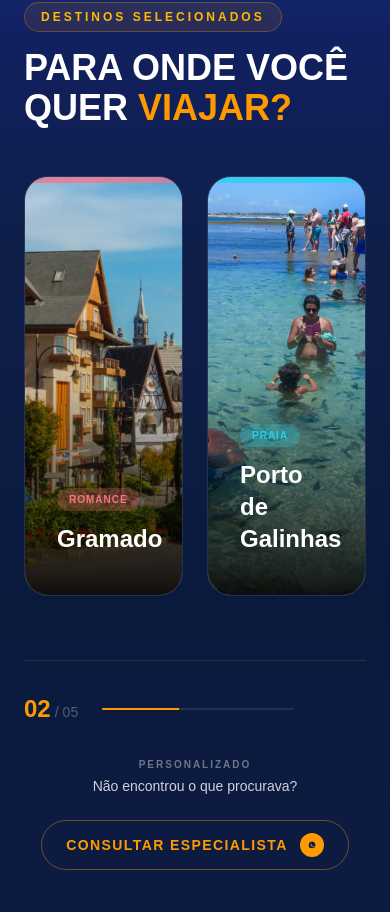
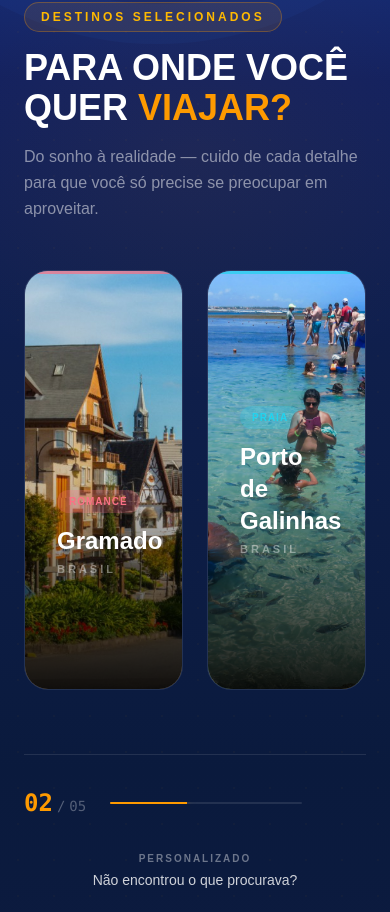
Before and after one commit to SamuelLopesRocha/partiuuferias, a Next.js app: page / in a window 390 px wide. Shown: the part 1035-1947 px from the top of the page. Built offline with nearby package versions, Linux system fonts and the light colour scheme.

Commit message:
Fundo e detalhes

```diff
--- a/app/components/Navbar.tsx
+++ b/app/components/Navbar.tsx
@@ -1,4 +1,3 @@
-/* eslint-disable @next/next/no-img-element */
 "use client"
 
 import { useState, useEffect } from "react"
--- a/app/components/Viagens.tsx
+++ b/app/components/Viagens.tsx
@@ -61,61 +61,124 @@ const destinations = [
     },
 ]
 
-const GAP = 24;
+const GAP = 24
+const INTERVAL = 4000
 
 export default function Viagens() {
-    const [currentIndex, setCurrentIndex] = useState(0);
-    const [paused, setPaused] = useState(false);
+    const [currentIndex, setCurrentIndex] = useState(0)
+    const [paused, setPaused] = useState(false)
+    const maxIndex = destinations.length - 2
 
-    const maxIndex = destinations.length - 2;
+    useEffect(() => {
+        const id = "viagens-kf"
+        if (document.getElementById(id)) return
+        const s = document.createElement("style")
+        s.id = id
+        s.textContent = `@keyframes fillBar { from { width: 0%; } to { width: 100%; } }`
+        document.head.appendChild(s)
+        return () => { document.getElementById(id)?.remove() }
+    }, [])
 
     const handleNext = () => {
-        setCurrentIndex((prev) => (prev < maxIndex ? prev + 1 : 0));
-        resetPause();
-    };
-
+        setCurrentIndex((prev) => (prev < maxIndex ? prev + 1 : 0))
+        resetPause()
+    }
     const handlePrev = () => {
-        setCurrentIndex((prev) => (prev > 0 ? prev - 1 : maxIndex));
-        resetPause();
-    };
-
+        setCurrentIndex((prev) => (prev > 0 ? prev - 1 : maxIndex))
+        resetPause()
+    }
     const resetPause = () => {
-        setPaused(true);
-        setTimeout(() => setPaused(false), 5000);
-    };
+        setPaused(true)
+        setTimeout(() => setPaused(false), 5000)
+    }
 
     useEffect(() => {
-        if (paused) return;
-        const interval = setInterval(handleNext, 4000);
-        return () => clearInterval(interval);
-    }, [paused, currentIndex]);
+        if (paused) return
+        const interval = setInterval(handleNext, INTERVAL)
+        return () => clearInterval(interval)
+        // eslint-disable-next-line react-hooks/exhaustive-deps
+    }, [paused, currentIndex])
 
     return (
         <section
             id="viagens"
             className="relative overflow-hidden py-24 md:py-32"
             style={{
-                background: "linear-gradient(to bottom, #1a3380 0%, #112060 12%, #0F1F4B 30%, #0a1a3d 65%, #0d1b40 100%)",
+                background: "linear-gradient(to bottom, #1a3380 0%, #112060 15%, #0F1F4B 40%, #0a1a3d 75%, #0d1b40 100%)",
             }}
         >
-            <style>{`
-                @keyframes fillBar { from { width: 0%; } to { width: 100%; } }
-            `}</style>
+            {/* Ondas decorativas */}
+            <div className="pointer-events-none absolute -left-[120px] top-[2px] -translate-y-[85%] w-[520px] h-[520px] rounded-full border-[60px] border-blue-500/10" />
+            <div className="pointer-events-none absolute -left-[182px] top-[2px] -translate-y-[80%] w-[680px] h-[680px] rounded-full border-[40px] border-blue-500/5" />
 
-            <div className="max-w-6xl mx-auto px-6">
-                <div className="mb-12">
+            {/* pontilhado sutil */}
+            <div
+                className="pointer-events-none absolute inset-0 opacity-[0.03]"
+                style={{
+                    backgroundImage: "radial-gradient(circle, #F59E0B 1px, transparent 1px)",
+                    backgroundSize: "36px 36px",
+                }}
+            />
+            {/* brilho âmbar central */}
+            <div className="pointer-events-none absolute left-1/2 top-0 h-[500px] w-[700px] -translate-x-1/2
+        bg-[radial-gradient(ellipse,_rgba(245,158,11,0.06)_0%,_transparent_65%)]" />
+
+            <div className="max-w-6xl mx-auto px-6 relative z-10">
+
+                {/* cabeçalho com motion de entrada */}
+                <motion.div
+                    className="mb-12"
+                    initial={{ opacity: 0, y: 32 }}
+                    whileInView={{ opacity: 1, y: 0 }}
+                    viewport={{ once: false, margin: "-80px" }}
+                    transition={{ duration: 0.7, ease: "easeOut" }}
+                >
                     <span className="mb-4 inline-block rounded-full border border-amber-500/30 bg-amber-500/10 px-4 py-1.5 text-xs font-bold uppercase tracking-[3px] text-amber-400">
                         Destinos Selecionados
                     </span>
-                    <h2 className="text-4xl md:text-5xl font-black text-white uppercase mb-4" style={{ fontFamily: 'Montserrat, sans-serif' }}>
-                        Para onde você quer <span className="text-amber-500">viajar?</span>
+                    <h2
+                        className="text-4xl md:text-5xl font-black text-white uppercase mb-4"
+                        style={{ fontFamily: "Montserrat, sans-serif" }}
+                    >
+                        Para onde você quer{" "}
+                        <span className="text-amber-500">viajar?</span>
                     </h2>
-                </div>
+                    <p className="max-w-[520px] text-base text-white/50 leading-relaxed">
+                        Do sonho à realidade — cuido de cada detalhe para que você só precise se preocupar em aproveitar.
+                    </p>
+                </motion.div>
 
-                <div className="relative group mb-16">
+                {/* carrossel com motion de entrada */}
+                <motion.div
+                    className="relative group mb-16"
+                    initial={{ opacity: 0, y: 40 }}
+                    whileInView={{ opacity: 1, y: 0 }}
+                    viewport={{ once: false, margin: "-60px" }}
+                    transition={{ duration: 0.7, delay: 0.15, ease: "easeOut" }}
+                    onMouseEnter={() => setPaused(true)}
+                    onMouseLeave={() => setPaused(false)}
+                >
                     {/* Setas */}
-                    <button onClick={handlePrev} className="absolute -left-6 top-1/2 -translate-y-1/2 z-30 w-12 h-12 bg-white rounded-full shadow-2xl flex items-center justify-center text-black opacity-0 group-hover:opacity-100 transition-all hover:scale-110 border border-gray-100"><svg className="w-6 h-6" fill="none" stroke="currentColor" viewBox="0 0 24 24"><path strokeLinecap="round" strokeLinejoin="round" strokeWidth="2" d="M15 19l-7-7 7-7" /></svg></button>
-                    <button onClick={handleNext} className="absolute -right-6 top-1/2 -translate-y-1/2 z-30 w-12 h-12 bg-white rounded-full shadow-2xl flex items-center justify-center text-black opacity-0 group-hover:opacity-100 transition-all hover:scale-110 border border-gray-100"><svg className="w-6 h-6" fill="none" stroke="currentColor" viewBox="0 0 24 24"><path strokeLinecap="round" strokeLinejoin="round" strokeWidth="2" d="M9 5l7 7-7 7" /></svg></button>
+                    <button
+                        onClick={handlePrev}
+                        className="absolute -left-6 top-1/2 -translate-y-1/2 z-30 w-12 h-12 bg-white rounded-full
+              shadow-2xl flex items-center justify-center text-[#0F1F4B]
+              opacity-0 group-hover:opacity-100 transition-all hover:scale-110 border border-gray-100 cursor-pointer"
+                    >
+                        <svg className="w-6 h-6" fill="none" stroke="currentColor" viewBox="0 0 24 24">
+                            <path strokeLinecap="round" strokeLinejoin="round" strokeWidth="2" d="M15 19l-7-7 7-7" />
+                        </svg>
+                    </button>
+                    <button
+                        onClick={handleNext}
+                        className="absolute -right-6 top-1/2 -translate-y-1/2 z-30 w-12 h-12 bg-white rounded-full
+              shadow-2xl flex items-center justify-center text-[#0F1F4B]
+              opacity-0 group-hover:opacity-100 transition-all hover:scale-110 border border-gray-100 cursor-pointer"
+                    >
+                        <svg className="w-6 h-6" fill="none" stroke="currentColor" viewBox="0 0 24 24">
+                            <path strokeLinecap="round" strokeLinejoin="round" strokeWidth="2" d="M9 5l7 7-7 7" />
+                        </svg>
+                    </button>
 
                     <div className="overflow-hidden">
                         <motion.div
@@ -127,79 +190,118 @@ export default function Viagens() {
                             {destinations.map((dest, idx) => (
                                 <motion.a
                                     key={idx}
-                                    href={`https://api.whatsapp.com/send?phone=5511980127335&text=Quero%20viajar%20para%20${dest.name}`}
+                                    href={`https://api.whatsapp.com/send?phone=5511980127335&text=Quero%20viajar%20para%20${encodeURIComponent(dest.name)}`}
                                     target="_blank"
-                                    className="relative shrink-0 group/card rounded-3xl overflow-hidden border border-white/10"
+                                    rel="noopener noreferrer"
+                                    className="relative shrink-0 group/card rounded-3xl overflow-hidden border border-white/10
+                    hover:border-white/30 transition-all duration-300"
                                     style={{ width: `calc(50% - ${GAP / 2}px)`, height: 420 }}
+                                    whileHover={{ y: -6 }}
+                                    transition={{ duration: 0.3 }}
                                 >
-                                    <img src={dest.image} alt={dest.name} className="absolute inset-0 w-full h-full object-cover transition-transform duration-700 group-hover/card:scale-110" />
+                                    <img
+                                        src={dest.image}
+                                        alt={dest.name}
+                                        className="absolute inset-0 w-full h-full object-cover transition-transform duration-700 group-hover/card:scale-110"
+                                        draggable={false}
+                                    />
                                     <div className="absolute inset-0 bg-gradient-to-t from-black/90 via-black/20 to-transparent" />
+
+                                    {/* brilho colorido no hover */}
+                                    <div
+                                        className="absolute inset-x-0 bottom-0 h-1/2 opacity-0 group-hover/card:opacity-100 transition-opacity duration-300"
+                                        style={{ background: `linear-gradient(to top, ${dest.accentDim}, transparent)` }}
+                                    />
+
                                     <div className="absolute inset-0 flex flex-col justify-end p-8">
-                                        <span className="text-[10px] font-black uppercase tracking-widest mb-3 px-3 py-1 rounded-full self-start" style={{ backgroundColor: dest.accentDim, color: dest.accent }}>{dest.tag}</span>
-                                        <h3 className="text-2xl font-black text-white mb-2">{dest.name}</h3>
-                                        <p className="text-sm text-white/60 leading-relaxed max-h-0 opacity-0 group-hover/card:max-h-24 group-hover/card:opacity-100 transition-all duration-500 overflow-hidden">{dest.description}</p>
+                                        <span
+                                            className="text-[10px] font-black uppercase tracking-widest mb-3 px-3 py-1 rounded-full self-start"
+                                            style={{ backgroundColor: dest.accentDim, color: dest.accent }}
+                                        >
+                                            {dest.tag}
+                                        </span>
+                                        <h3 className="text-2xl font-black text-white mb-1" style={{ fontFamily: "Montserrat, sans-serif" }}>
+                                            {dest.name}
+                                        </h3>
+                                        <p className="text-[11px] font-bold uppercase tracking-[3px] text-white/40 mb-2">
+                                            {dest.country}
+                                        </p>
+                                        <p className="text-sm text-white/70 leading-relaxed max-h-0 opacity-0 group-hover/card:max-h-24 group-hover/card:opacity-100 transition-all duration-500 overflow-hidden">
+                                            {dest.description}
+                                        </p>
+                                        <div
+                                            className="mt-3 flex items-center gap-2 text-sm font-bold opacity-0 translate-y-2 group-hover/card:opacity-100 group-hover/card:translate-y-0 transition-all duration-300"
+                                            style={{ color: dest.accent }}
+                                        >
+                                            <span>Quero ir para {dest.name}</span>
+                                            <span>→</span>
+                                        </div>
                                     </div>
-                                    <div className="absolute top-0 left-0 right-0 h-1.5 opacity-70" style={{ backgroundColor: dest.accent }} />
+
+                                    {/* linha colorida no topo */}
+                                    <div
+                                        className="absolute top-0 left-0 right-0 h-[3px]"
+                                        style={{ backgroundColor: dest.accent, opacity: 0.7 }}
+                                    />
                                 </motion.a>
                             ))}
                         </motion.div>
                     </div>
-                </div>
+                </motion.div>
 
-                {/* --- SEÇÃO MELHORADA: PROGRESSO / OUTROS --- */}
-                <div className="flex flex-col md:flex-row items-center justify-between gap-8 pt-8 border-t border-white/10">
-
-                    {/* Lado Esquerdo: Contador e Barra de Progresso */}
+                {/* rodapé do carrossel com motion de entrada */}
+                <motion.div
+                    className="flex flex-col md:flex-row items-center justify-between gap-8 pt-8 border-t border-white/10"
+                    initial={{ opacity: 0, y: 20 }}
+                    whileInView={{ opacity: 1, y: 0 }}
+                    viewport={{ once: false }}
+                    transition={{ duration: 0.6, delay: 0.25, ease: "easeOut" }}
+                >
+                    {/* Contador + barra */}
                     <div className="flex items-center gap-6 w-full md:w-auto">
                         <div className="flex items-baseline gap-1 font-mono text-white">
-                            <span className="text-2xl font-black text-amber-500">{(currentIndex + 1).toString().padStart(2, '0')}</span>
+                            <span className="text-2xl font-black text-amber-500">
+                                {(currentIndex + 1).toString().padStart(2, "0")}
+                            </span>
                             <span className="text-white/30 text-sm">/</span>
-                            <span className="text-white/30 text-sm">{(maxIndex + 1).toString().padStart(2, '0')}</span>
+                            <span className="text-white/30 text-sm">
+                                {(maxIndex + 1).toString().padStart(2, "0")}
+                            </span>
                         </div>
 
                         <div className="relative h-[2px] w-48 bg-white/10 rounded-full overflow-hidden">
-                            {/* Trilho de Fundo */}
                             <motion.div
                                 className="absolute top-0 left-0 h-full bg-amber-500 shadow-[0_0_10px_rgba(245,158,11,0.5)]"
                                 initial={false}
-                                animate={{
-                                    width: `${((currentIndex + 1) / (maxIndex + 1)) * 100}%`
-                                }}
+                                animate={{ width: `${((currentIndex + 1) / (maxIndex + 1)) * 100}%` }}
                                 transition={{ type: "spring", stiffness: 100, damping: 20 }}
                             />
-                            {/* Brilho do Autoplay */}
                             {!paused && (
                                 <div
-                                    className="absolute top-0 left-0 h-full bg-white/40"
-                                    style={{
-                                        width: '100%',
-                                        animation: `fillBar 4000ms linear infinite`
-                                    }}
+                                    className="absolute top-0 left-0 h-full bg-white/30"
+                                    style={{ animation: `fillBar ${INTERVAL}ms linear infinite` }}
                                 />
                             )}
                         </div>
                     </div>
 
-                    {/* Lado Direito: Chamada para Ação */}
+                    {/* CTA */}
                     <div className="flex flex-col md:flex-row items-center gap-6">
                         <div className="text-center md:text-right">
                             <p className="text-white/40 text-[10px] font-bold uppercase tracking-[2px] mb-1">Personalizado</p>
                             <p className="text-white/80 text-sm font-medium">Não encontrou o que procurava?</p>
                         </div>
-
                         <a
                             href="https://api.whatsapp.com/send?phone=5511980127335&text=Olá! Quero um roteiro personalizado."
                             target="_blank"
                             rel="noopener noreferrer"
-                            className="group relative flex items-center gap-3 bg-transparent border border-amber-500/40 hover:border-amber-500 px-6 py-3 rounded-full transition-all duration-300 overflow-hidden"
+                            className="group relative flex items-center gap-3 bg-transparent border border-amber-500/40
+                hover:border-amber-500 px-6 py-3 rounded-full transition-all duration-300 overflow-hidden"
                         >
-                            {/* Efeito de brilho ao passar o mouse */}
                             <div className="absolute inset-0 bg-amber-500 opacity-0 group-hover:opacity-10 transition-opacity duration-300" />
-
                             <span className="text-amber-500 text-sm font-black uppercase tracking-widest">
                                 Consultar Especialista
                             </span>
-
                             <div className="flex items-center justify-center w-6 h-6 rounded-full bg-amber-500 text-[#0F1F4B] group-hover:scale-110 transition-transform duration-300">
                                 <svg className="w-3.5 h-3.5" fill="currentColor" viewBox="0 0 24 24">
                                     <path d="M12.031 6.172c-3.181 0-5.767 2.586-5.768 5.766-.001 1.298.38 2.27 1.025 3.312l-.539 2.001 2.045-.537c.915.51 1.946.865 3.237.866 3.181 0 5.767-2.586 5.768-5.766 0-3.18-2.587-5.766-5.768-5.766zm3.435 8.16c-.147.415-.852.766-1.168.808-.316.042-.628.217-1.787-.24-1.405-.552-2.311-1.984-2.381-2.078-.07-.094-.574-.764-.574-1.459 0-.696.363-1.037.493-1.178.13-.14.283-.175.378-.175.094 0 .188 0 .27.005.088.005.205-.033.322.247.117.283.4.972.435 1.043.035.07.059.153.012.247-.047.095-.071.153-.141.235-.07.082-.148.183-.212.247-.071.07-.145.147-.063.288.082.141.365.602.783.976.539.481.993.63 1.134.7.141.07.223.059.306-.035.082-.094.352-.412.446-.553.094-.141.188-.118.318-.07.13.047.824.388.965.459.141.07.235.106.27.165.035.059.035.341-.112.756z" />
@@ -207,8 +309,8 @@ export default function Viagens() {
                             </div>
                         </a>
                     </div>
+                </motion.div>
 
-                </div>
             </div>
         </section>
     )
--- a/app/globals.css
+++ b/app/globals.css
@@ -1,27 +1,8 @@
 @import "tailwindcss";
 
-:root {
-  --background: #ffffff;
-  --foreground: #171717;
-}
-
-@theme inline {
-  --color-background: var(--background);
-  --color-foreground: var(--foreground);
-  --font-sans: var(--font-geist-sans);
-  --font-mono: var(--font-geist-mono);
-}
-
-@media (prefers-color-scheme: dark) {
-  :root {
-    --background: #0a0a0a;
-    --foreground: #ededed;
-  }
-}
-
 body {
-  background: var(--background);
-  color: var(--foreground);
+  background: #0F1F4B;
+  color: #ffffff;
   font-family: Arial, Helvetica, sans-serif;
 }
 
```
Also changed, not shown: app/components/Footer.tsx (+68 -30 lines), app/components/Servicos.tsx (+28 -19 lines).
